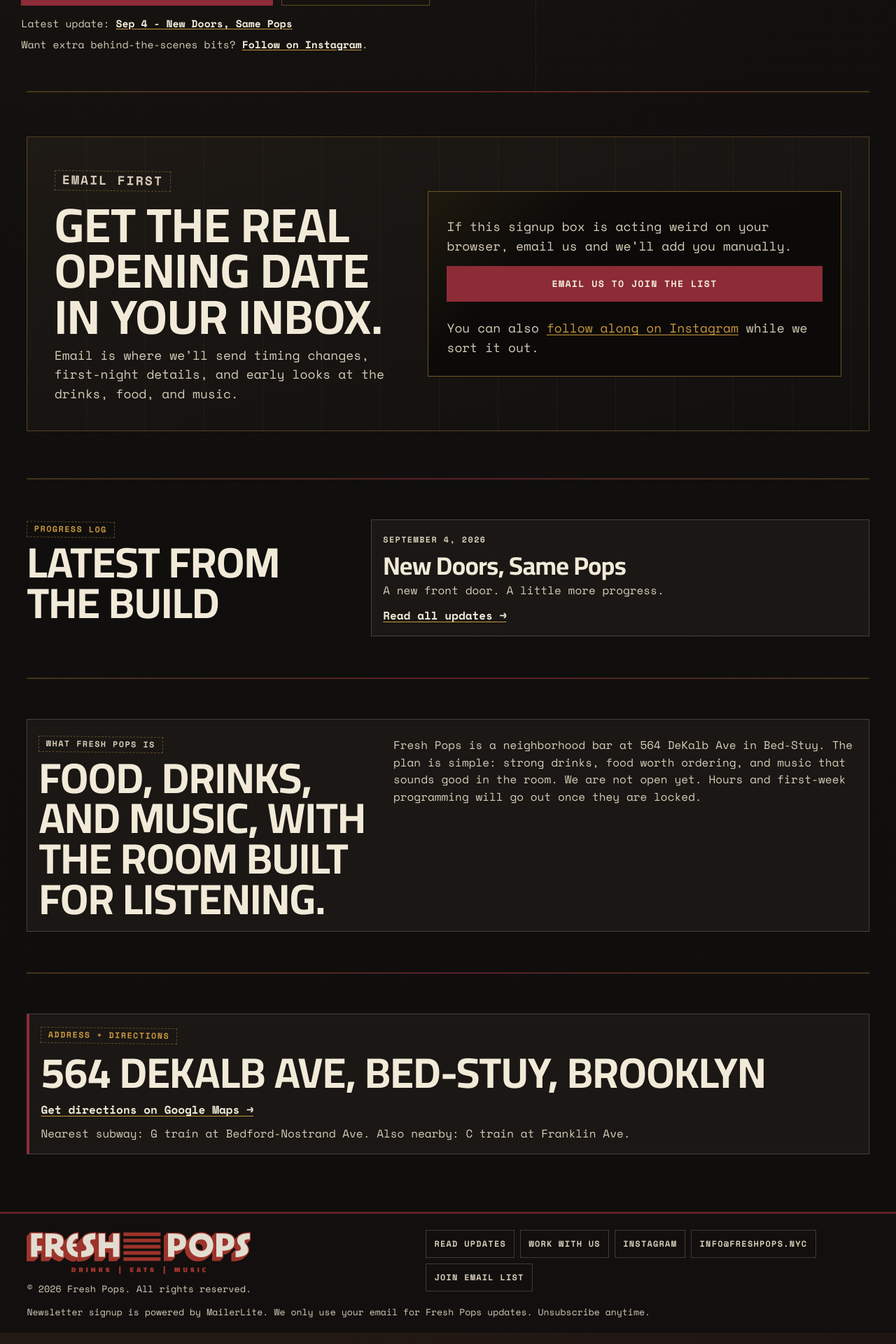
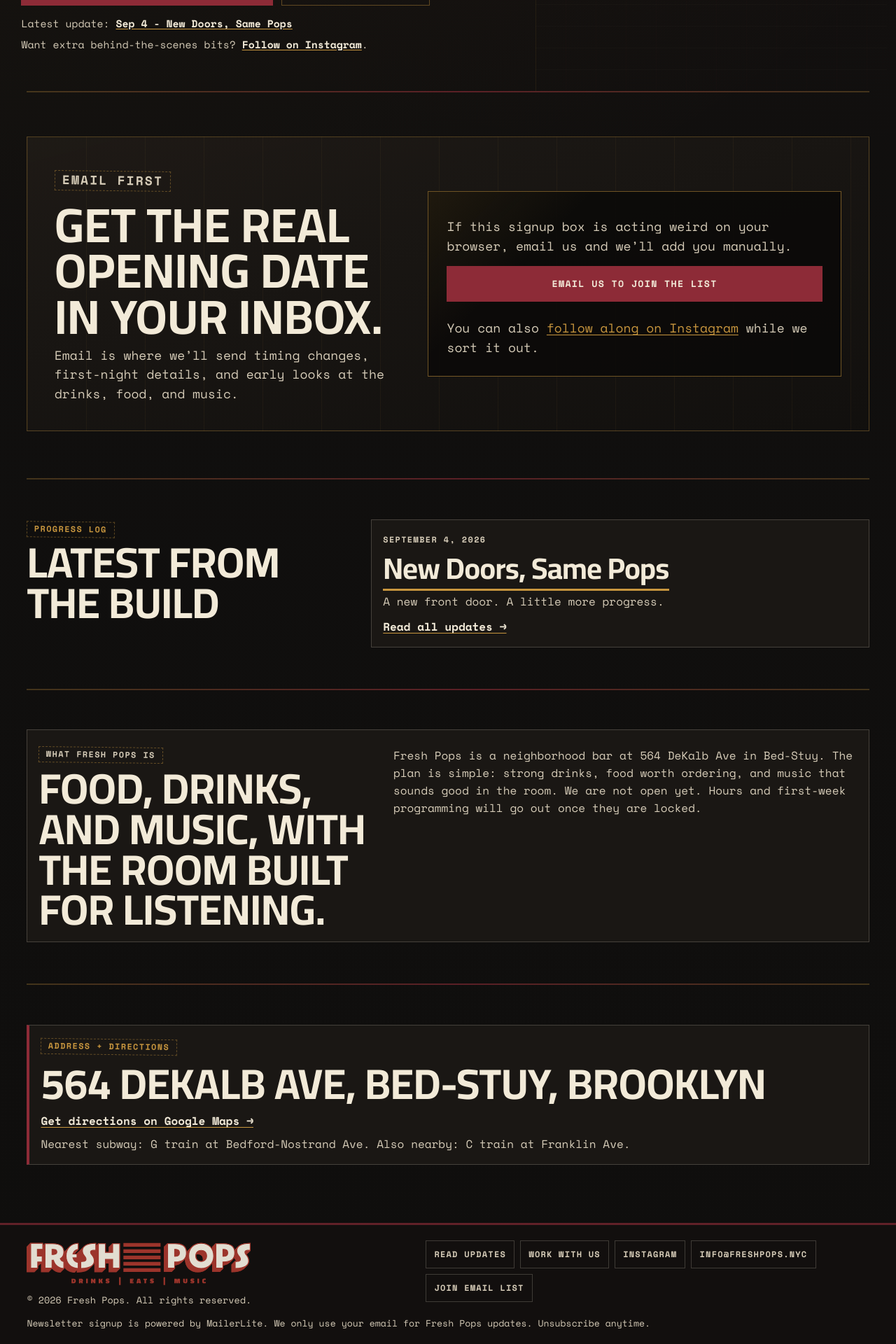
Before and after one commit to kellsnollenberger/freshpops, a Jekyll site: the page built from index.html, in a window 1280 px wide. Shown: the part 1551-3471 px from the top of the page at 70% size. Built offline with Jekyll 4.4.1, drawn with Linux system fonts in a browser that asks for light colours.

Commit message:
Restore amber headline accents without stacked underlines

```diff
--- a/assets/css/site.css
+++ b/assets/css/site.css
@@ -593,20 +593,23 @@ main > section:not(.hero)::before {
 .latest-update-card h3,
 .update-card h2 {
   margin-top: 0.45rem;
-  font-size: clamp(1.5rem, 3vw, 2.25rem);
+  font-size: clamp(1.75rem, 3.5vw, 2.65rem);
   line-height: 1.12;
   text-wrap: pretty;
 }
 
 .latest-update-card h3 a,
 .update-card h2 a {
+  display: inline-block;
+  max-width: 100%;
+  padding-bottom: 0.13em;
+  border-bottom: 3px solid var(--amber);
   text-decoration: none;
 }
 
 .latest-update-card h3 a:hover,
 .update-card h2 a:hover {
-  text-decoration: underline;
-  text-decoration-thickness: 1px;
+  border-bottom-color: currentColor;
 }
 
 .latest-update-card p,
```
